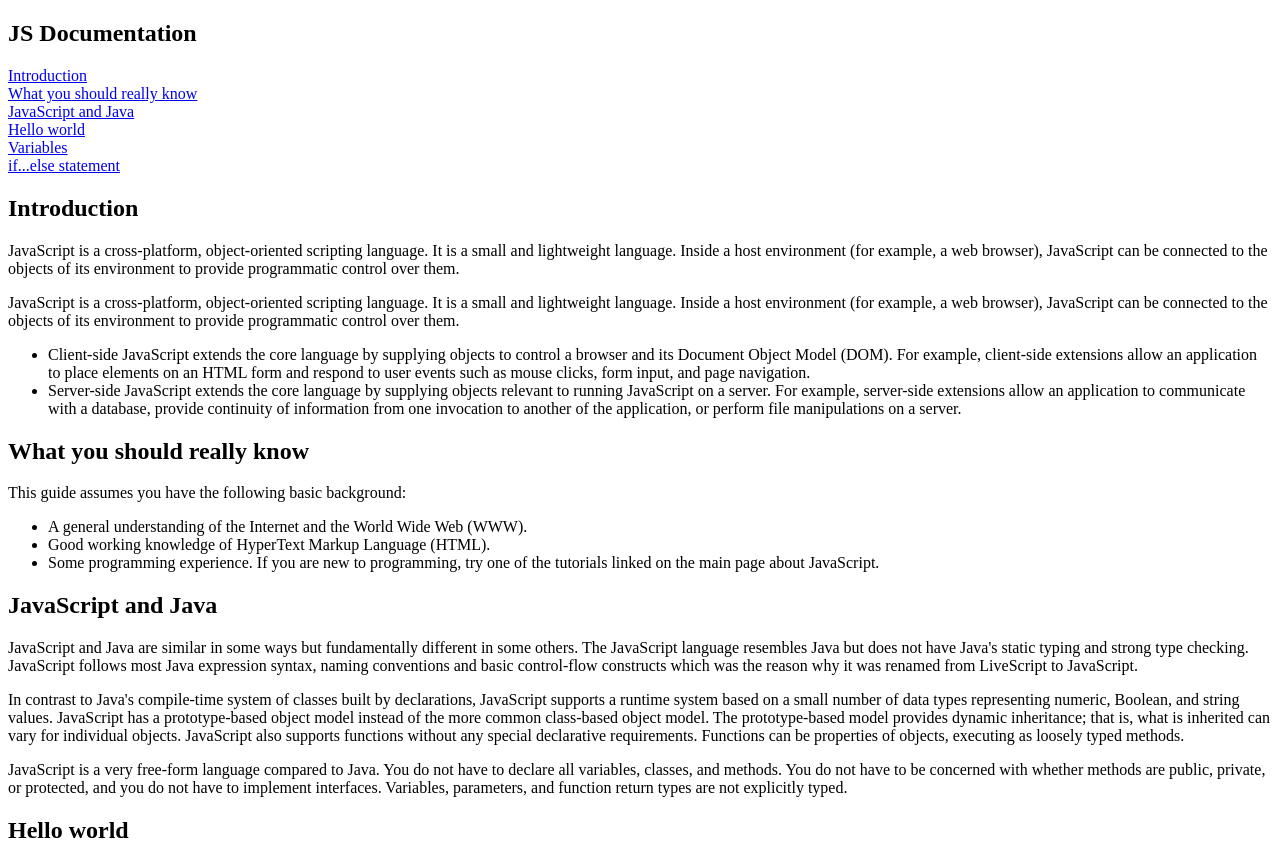
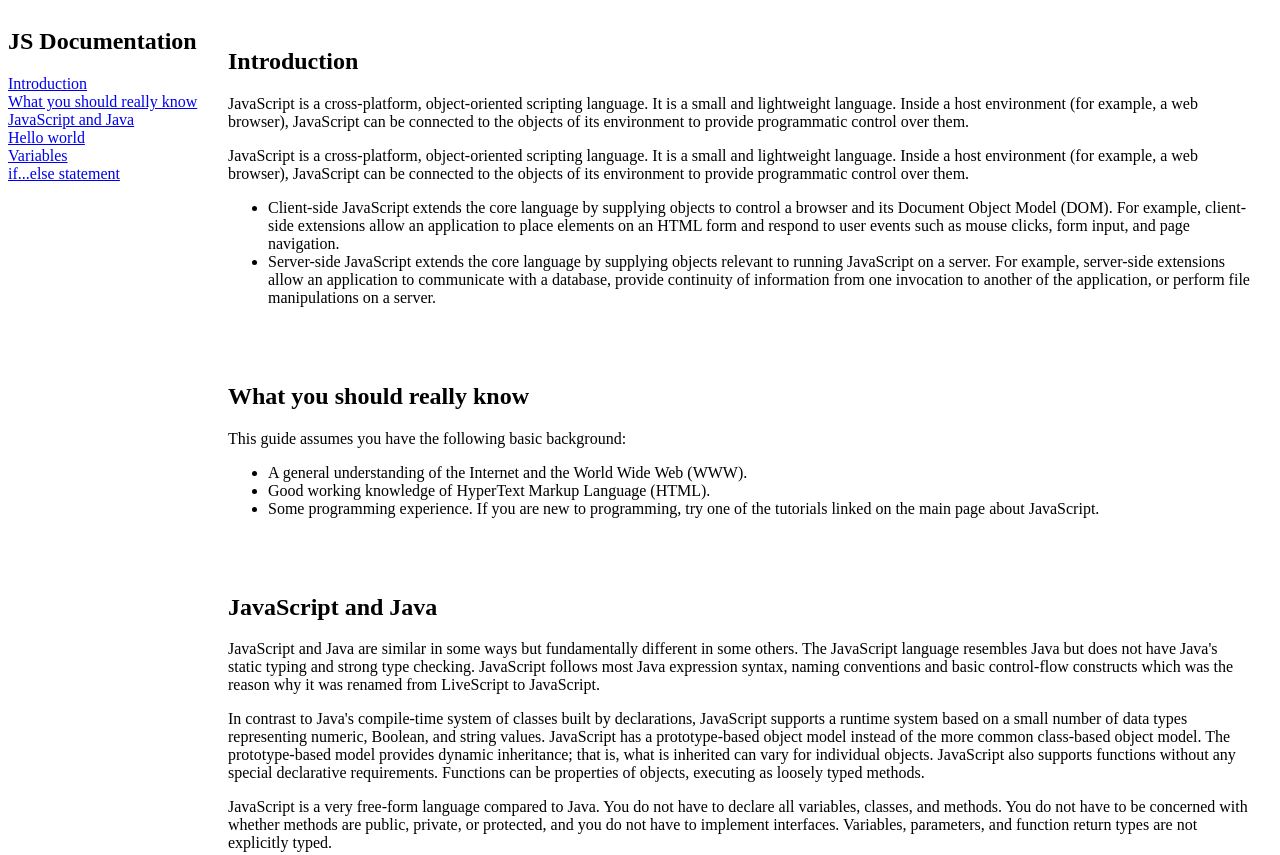
Before and after one commit to speedy006/freeCodeCamp-Responsive_Web_Design_Projects, a plain HTML site: page Technical-Documentation-Page/index.html in a window 1280 px wide. Shown: the top 855 px of the page. Drawn offline with Linux system fonts and the light colour scheme.

Commit message:
Positioned navbar

```diff
--- a/Technical-Documentation-Page/styles.css
+++ b/Technical-Documentation-Page/styles.css
@@ -1,9 +1,14 @@
+.navbar {
+  width: 200px;
+  height: 100vh;
+  position: fixed;
+}
+
+.main-section {
+  margin-left: 200px;
+  padding: 20px;
+}
+
 .navbar a {
   display: block;
 }
-
-@media only screen and (max_width: 600px) {
-  code {
-    background-color: red;
-  }
-}
```
Also changed, not shown: Technical-Documentation-Page/index.html (+1 -0 lines).
